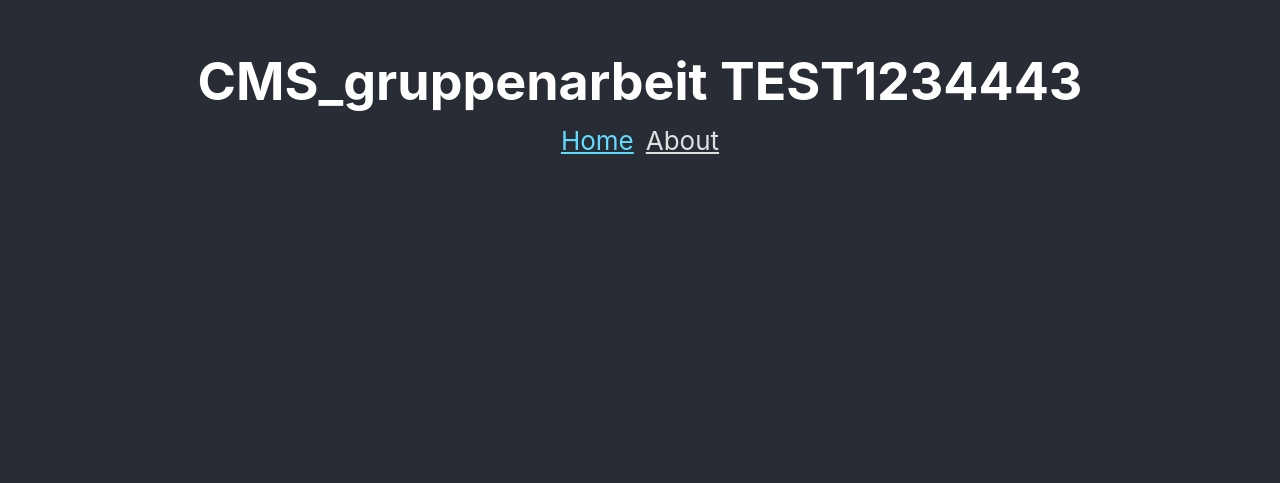
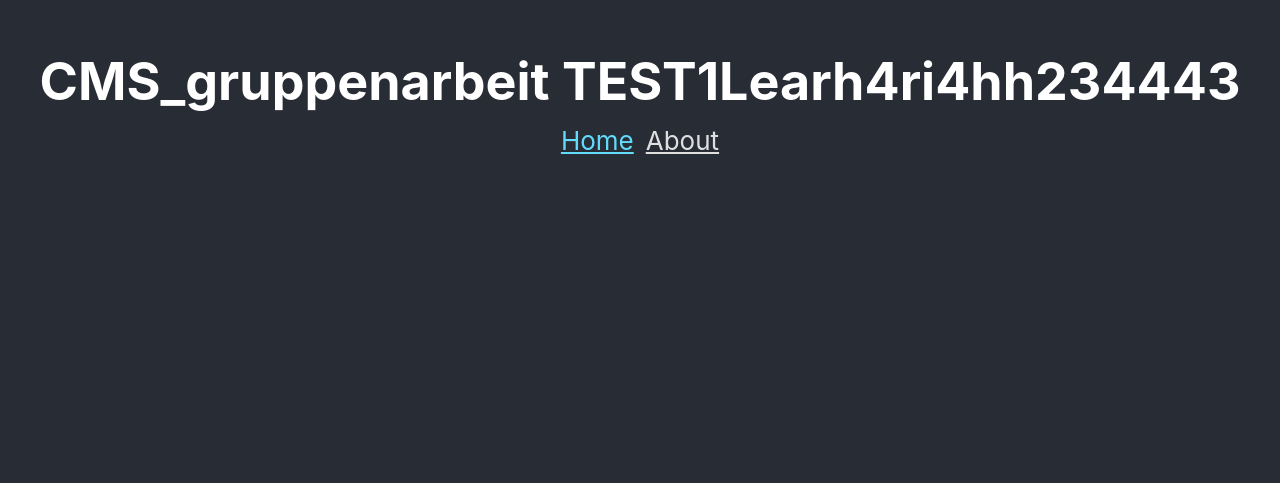
Before and after one commit to christopherinformatik/cms_gruppenarbeit, a React (Create React App) app in the folder frontend/: page / in a window 1280 px wide. Shown: the part 317-800 px from the top of the page. Built offline with nearby package versions, Linux system fonts and the light colour scheme.

Commit message:
hot reload

```diff
--- a/frontend/src/components/Header.jsx
+++ b/frontend/src/components/Header.jsx
@@ -3,7 +3,7 @@ import React from 'react';
 const Header = () => {
 	return (
 		<header className="App-header" style={{padding:20}}>
-			<h1 style={{margin:0}}>CMS_gruppenarbeit TEST1234443</h1>
+			<h1 style={{margin:0}}>CMS_gruppenarbeit TEST1Learh4ri4hh234443</h1>
 			<nav style={{marginTop:12}}>
 				<a href="#home" style={{color:'#61dafb',marginRight:12}}>Home</a>
 				<a href="#about" style={{color:'#fff',opacity:0.85}}>About</a>
```
Also changed, not shown: 1 other file (tests, documents, lock files or other folders).
